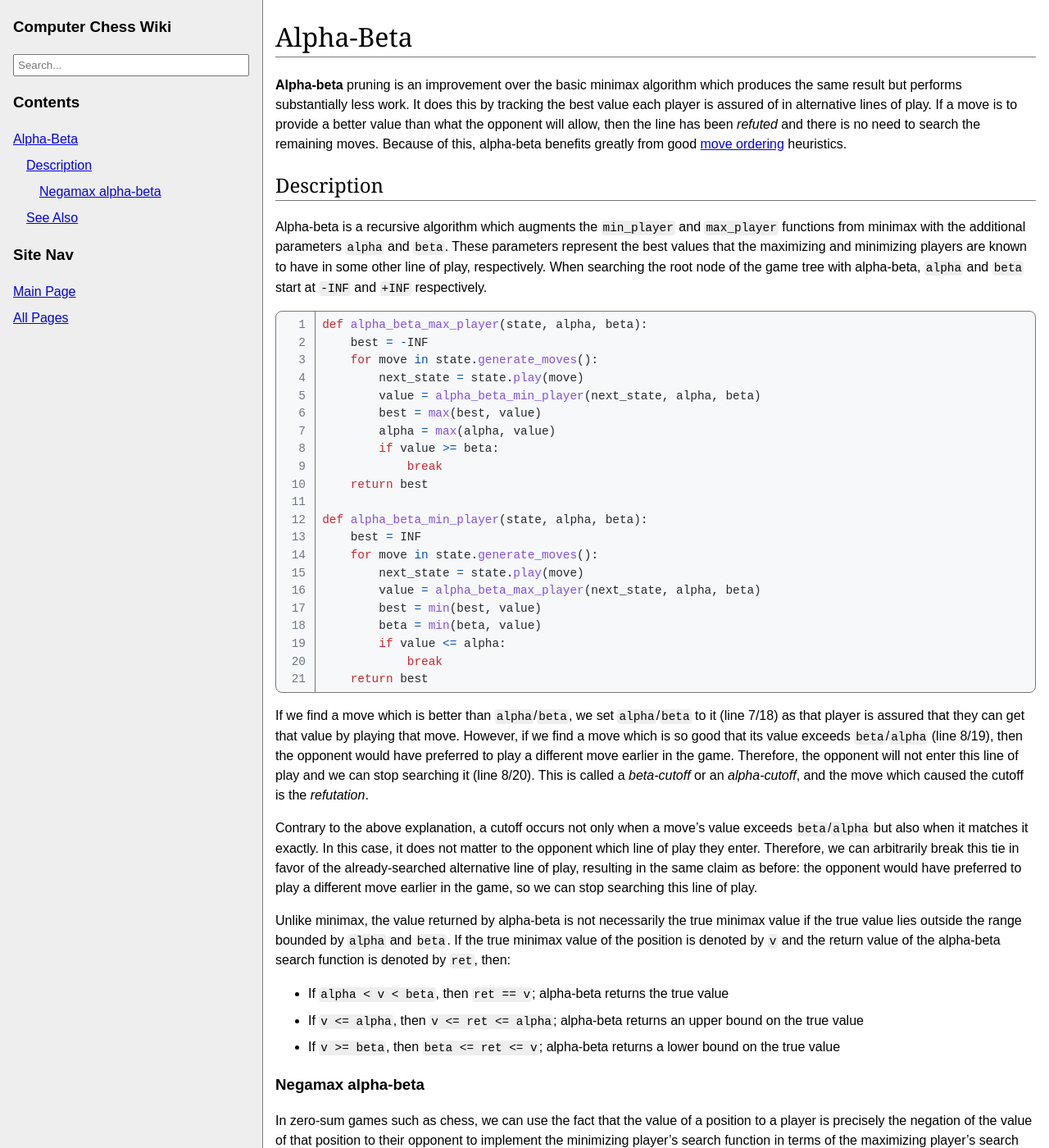
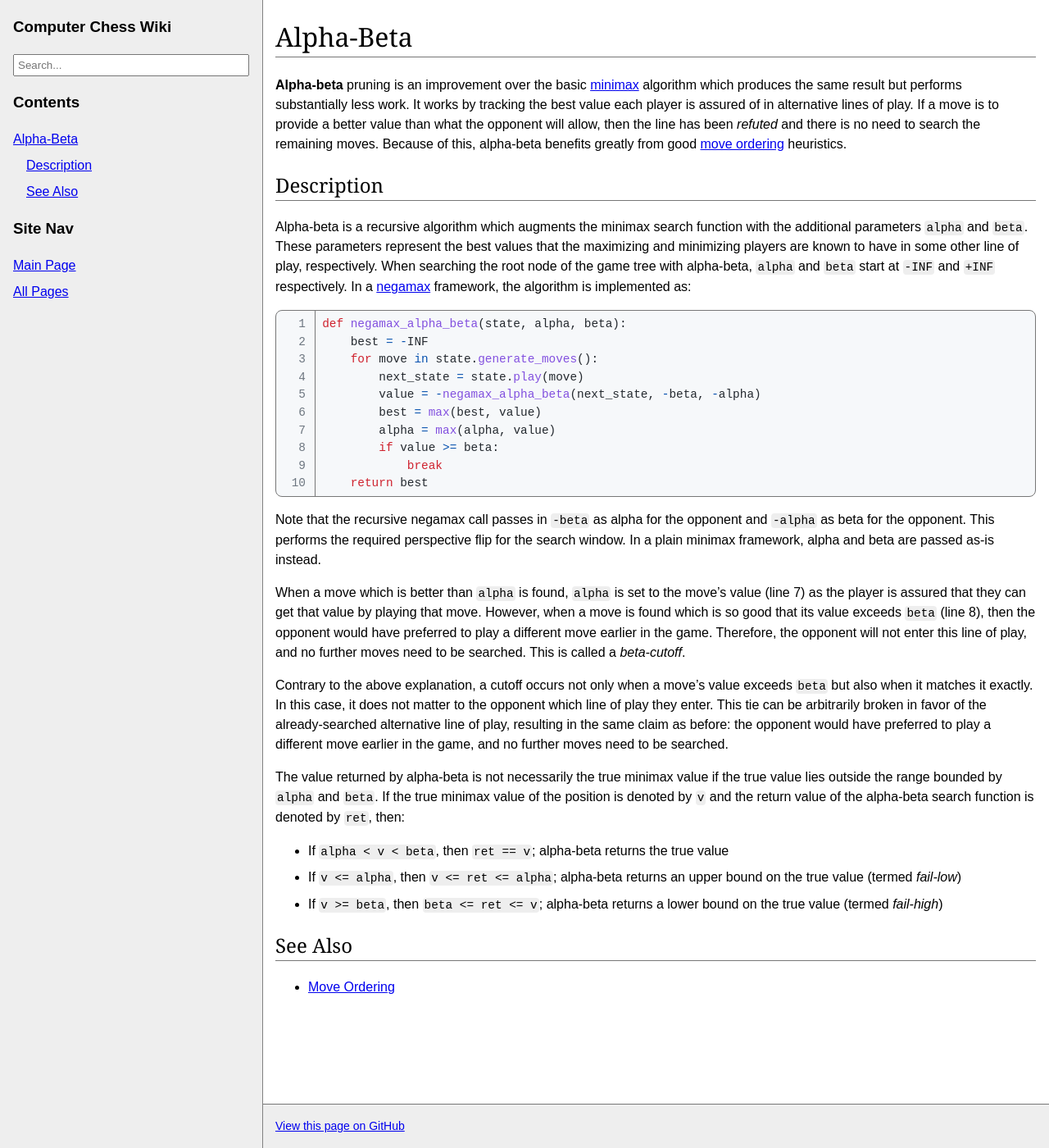
Before and after one commit to MinusKelvin/chesswiki, a Jekyll site: the page built from content/alpha-beta.md, in a window 1280 px wide and 1400 px high. Shown: the whole window at 82% size. Built offline with Jekyll 4.4.1, drawn with Linux system fonts in a browser that asks for light colours; some of the changed text lies outside the part shown.

Commit message:
add minimax page

````diff
--- a/_includes/link
+++ b/_includes/link
@@ -5,7 +5,7 @@
     {%- else -%}
         {%- assign default_txt = p.title -%}
     {%- endif -%}
-    [{{ include.text | default: default_txt }}]({{ p.url | relative_url }})
+    <a href="{{ p.url | relative_url }}">{{ include.text | default: default_txt }}</a>
 {%- else -%}
     {%- assign txt = include.to | split: "/" | last | split: "." | first -%}
     <a class="redlink" href="{{ "/contributing.html" | relative_url }}">{{ include.text | default: txt }}</a>
--- a/content/alpha-beta.md
+++ b/content/alpha-beta.md
@@ -2,74 +2,24 @@
 title: Alpha-Beta
 ---
 
-**Alpha-beta** pruning is an improvement over the basic minimax algorithm which produces the same result but performs substantially less work.
-It does this by tracking the best value each player is assured of in alternative lines of play.
+**Alpha-beta** pruning is an improvement over the basic {% include link to="content/minimax.md" lowercase=true %} algorithm which produces the same result but performs substantially less work.
+It works by tracking the best value each player is assured of in alternative lines of play.
 If a move is to provide a better value than what the opponent will allow, then the line has been *refuted* and there is no need to search the remaining moves.
 Because of this, alpha-beta benefits greatly from good {% include link to="content/move-ordering.md" lowercase=true %} heuristics.
 
 # Description
 
-Alpha-beta is a recursive algorithm which augments the `min_player` and `max_player` functions from minimax with the additional parameters `alpha` and `beta`.
+Alpha-beta is a recursive algorithm which augments the minimax search function with the additional parameters `alpha` and `beta`.
 These parameters represent the best values that the maximizing and minimizing players are known to have in some other line of play, respectively.
 When searching the root node of the game tree with alpha-beta, `alpha` and `beta` start at `-INF` and `+INF` respectively.
+In a {% include link to="redirect/negamax.md" lowercase=true %} framework, the algorithm is implemented as:
 
 ```py
-def alpha_beta_max_player(state, alpha, beta):
+def negamax_alpha_beta(state, alpha, beta):
     best = -INF
     for move in state.generate_moves():
         next_state = state.play(move)
-        value = alpha_beta_min_player(next_state, alpha, beta)
-        best = max(best, value)
-        alpha = max(alpha, value)
-        if value >= beta:
-            break
-    return best
-
-def alpha_beta_min_player(state, alpha, beta):
-    best = INF
-    for move in state.generate_moves():
-        next_state = state.play(move)
-        value = alpha_beta_max_player(next_state, alpha, beta)
-        best = min(best, value)
-        beta = min(beta, value)
-        if value <= alpha:
-            break
-    return best
-```
-
-If we find a move which is better than `alpha`/`beta`, we set `alpha`/`beta` to it (line 7/18) as that player is assured that they can get that value by playing that move.
-However, if we find a move which is so good that its value exceeds `beta`/`alpha` (line 8/19), then the opponent would have preferred to play a different move earlier in the game.
-Therefore, the opponent will not enter this line of play and we can stop searching it (line 8/20).
-This is called a *beta-cutoff* or an *alpha-cutoff*, and the move which caused the cutoff is the *refutation*.
-
-Contrary to the above explanation, a cutoff occurs not only when a move's value exceeds `beta`/`alpha` but also when it matches it exactly.
-In this case, it does not matter to the opponent which line of play they enter.
-Therefore, we can arbitrarily break this tie in favor of the already-searched alternative line of play, resulting in the same claim as before: the opponent would have preferred to play a different move earlier in the game, so we can stop searching this line of play.
-
-Unlike minimax, the value returned by alpha-beta is not necessarily the true minimax value if the true value lies outside the range bounded by `alpha` and `beta`.
-If the true minimax value of the position is denoted by `v` and the return value of the alpha-beta search function is denoted by `ret`, then:
-
-- If `alpha < v < beta`, then `ret == v`; alpha-beta returns the true value
-- If `v <= alpha`, then `v <= ret <= alpha`; alpha-beta returns an upper bound on the true value
-- If `v >= beta`, then `beta <= ret <= v`; alpha-beta returns a lower bound on the true value
-
-## Negamax alpha-beta
-
-In zero-sum games such as chess, we can use the fact that the value of a position to a player is precisely the negation of the value of that position to their opponent to implement the minimizing player's search function in terms of the maximizing player's search function:
-
-```py
-def alpha_beta_min_player(state, alpha, beta):
-    return -alpha_beta_max_player(state, -beta, -alpha)
-```
-
-This is often not written as a separate function but instead inlined directly into the search:
-
-```py
-def alpha_beta_negamax(state, alpha, beta):
-    best = -INF
-    for move in state.generate_moves():
-        next_state = state.play(move)
-        value = -alpha_beta_negamax(next_state, -beta, -alpha)
+        value = -negamax_alpha_beta(next_state, -beta, -alpha)
         best = max(best, value)
         alpha = max(alpha, value)
         if value >= beta:
@@ -77,6 +27,26 @@
     return best
 ```
 
+Note that the recursive negamax call passes in `-beta` as alpha for the opponent and `-alpha` as beta for the opponent.
+This performs the required perspective flip for the search window.
+In a plain minimax framework, alpha and beta are passed as-is instead.
+
+When a move which is better than `alpha` is found, `alpha` is set to the move's value (line 7) as the player is assured that they can get that value by playing that move.
+However, when a move is found which is so good that its value exceeds `beta` (line 8), then the opponent would have preferred to play a different move earlier in the game.
+Therefore, the opponent will not enter this line of play, and no further moves need to be searched.
+This is called a *beta-cutoff*.
+
+Contrary to the above explanation, a cutoff occurs not only when a move's value exceeds `beta` but also when it matches it exactly.
+In this case, it does not matter to the opponent which line of play they enter.
+This tie can be arbitrarily broken in favor of the already-searched alternative line of play, resulting in the same claim as before: the opponent would have preferred to play a different move earlier in the game, and no further moves need to be searched.
+
+The value returned by alpha-beta is not necessarily the true minimax value if the true value lies outside the range bounded by `alpha` and `beta`.
+If the true minimax value of the position is denoted by `v` and the return value of the alpha-beta search function is denoted by `ret`, then:
+
+- If `alpha < v < beta`, then `ret == v`; alpha-beta returns the true value
+- If `v <= alpha`, then `v <= ret <= alpha`; alpha-beta returns an upper bound on the true value (termed *fail-low*)
+- If `v >= beta`, then `beta <= ret <= v`; alpha-beta returns a lower bound on the true value (termed *fail-high*)
+
 # See Also
 
 - {% include link to="content/move-ordering.md" %}
````
Also changed, not shown: _layouts/redirect.html (added, +14 -0 lines), content/minimax.md (added, +124 -0 lines), redirect/negamax.md (added, +7 -0 lines).
